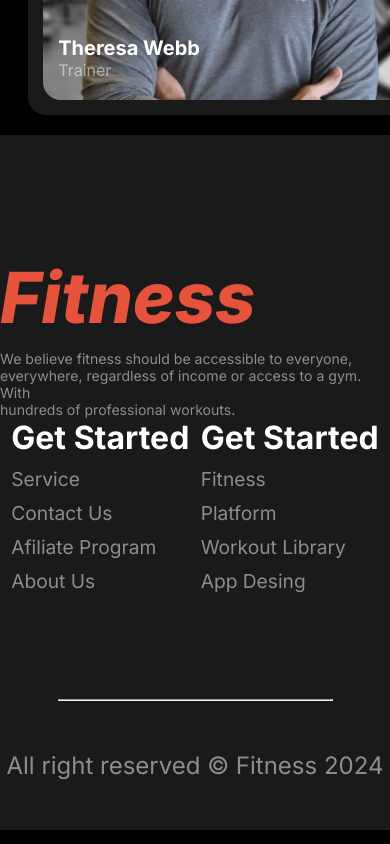
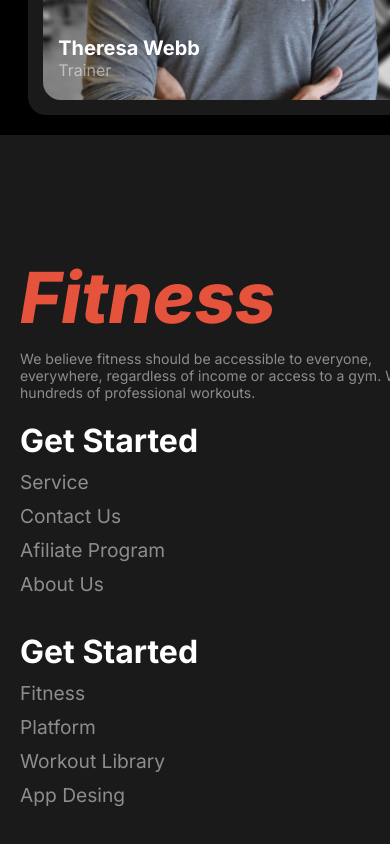
Before and after one commit to alfathiha/Assingment2, a plain HTML site: page index.html in a window 390 px wide. Shown: the part 7060-7904 px from the top of the page. Drawn offline with Linux system fonts and the light colour scheme.

Commit message:
added footer responsive part

```diff
--- a/styles/style.css
+++ b/styles/style.css
@@ -705,5 +705,27 @@ line-height: 120%
 
 }
 
+/* footer section */
+
+.footer-container
+{ width: 100%;
+  height: auto;
+  flex-direction: column;
 
 }
+.footer
+{
+  width: 576px;
+  height: auto;
+  padding-left: 20px;
+
+}
+.footer-description
+{
+  padding-bottom: 20px;
+}
+
+
+
+
+}
```
